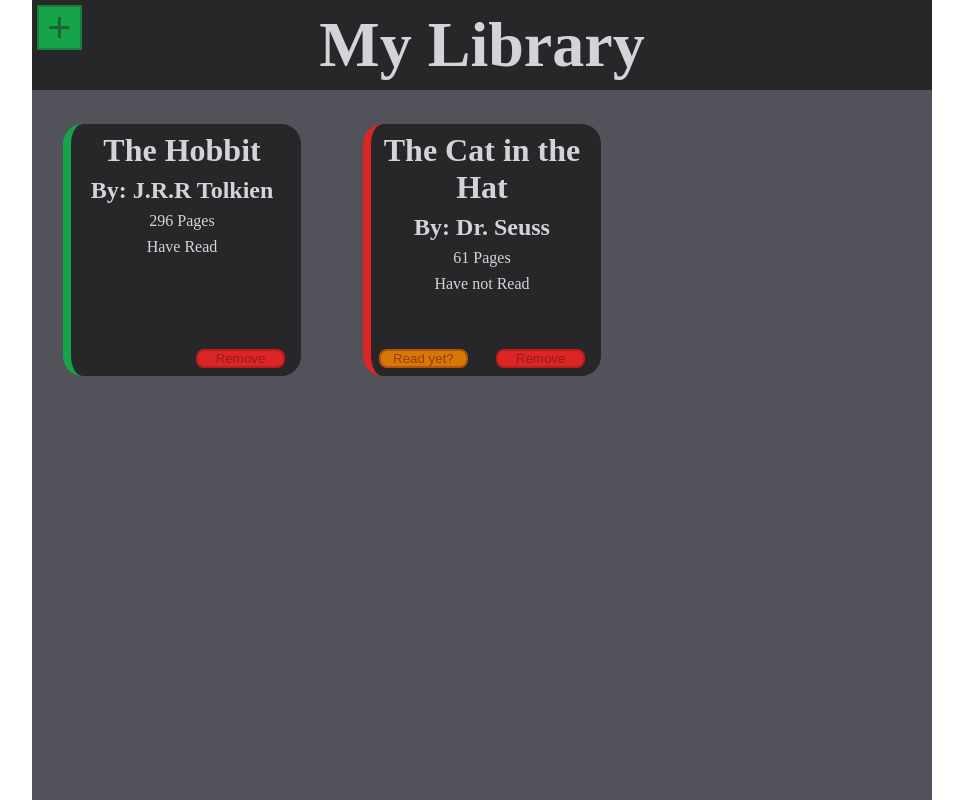
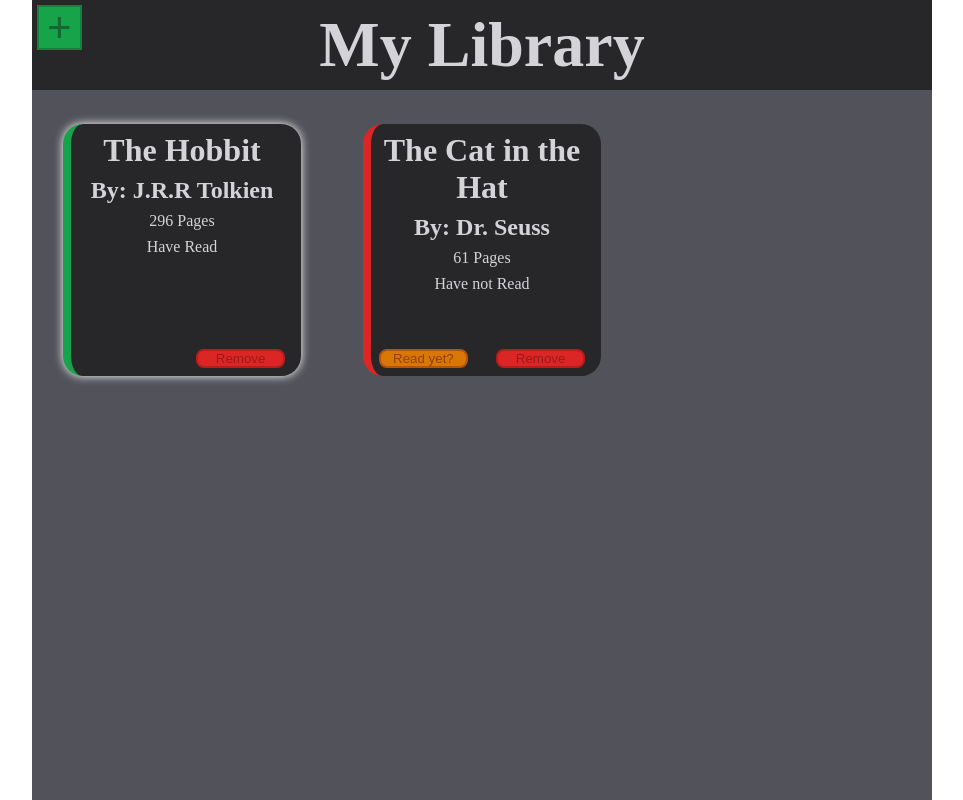
Before and after one commit to LaramieCode/Library, a plain HTML site: page index.html in a window 1280 px wide. In both pictures the pointer is over the element 340 px from the left and 250 px from the top of the page. Shown: the whole page, without its empty margins (158-1121 px from the left). Drawn offline with Linux system fonts and the light colour scheme.

Commit message:
apply additional css to book card

```diff
--- a/styles.css
+++ b/styles.css
@@ -93,6 +93,10 @@
     border-left: 8px solid var(--zinc-800);
     border-right: 8px solid var(--zinc-800);
     position: relative;
+}
+
+.bookCard:hover {
+    box-shadow: 0 0 10px white;
 }
 
 .bookCard > h1 {
```
